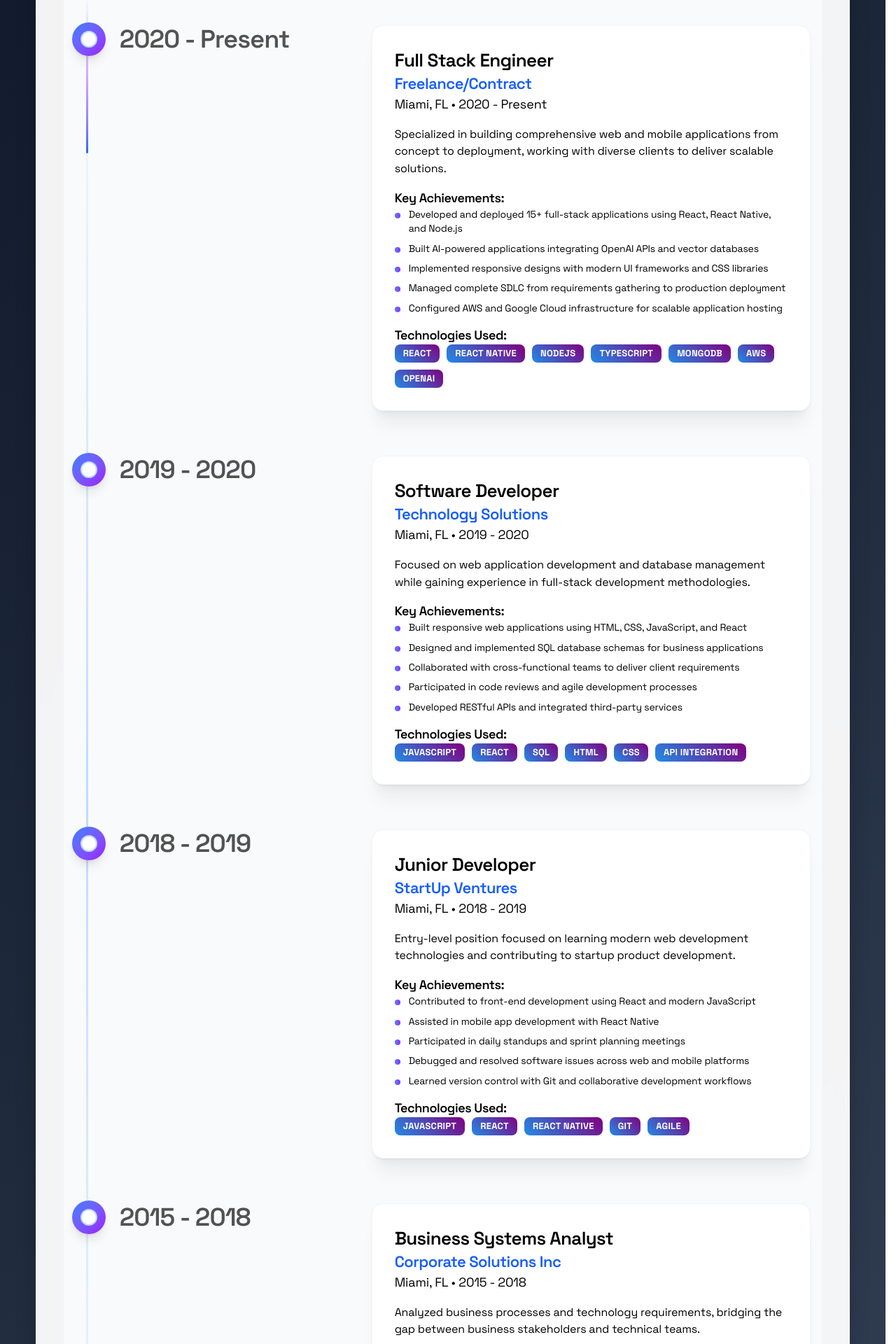
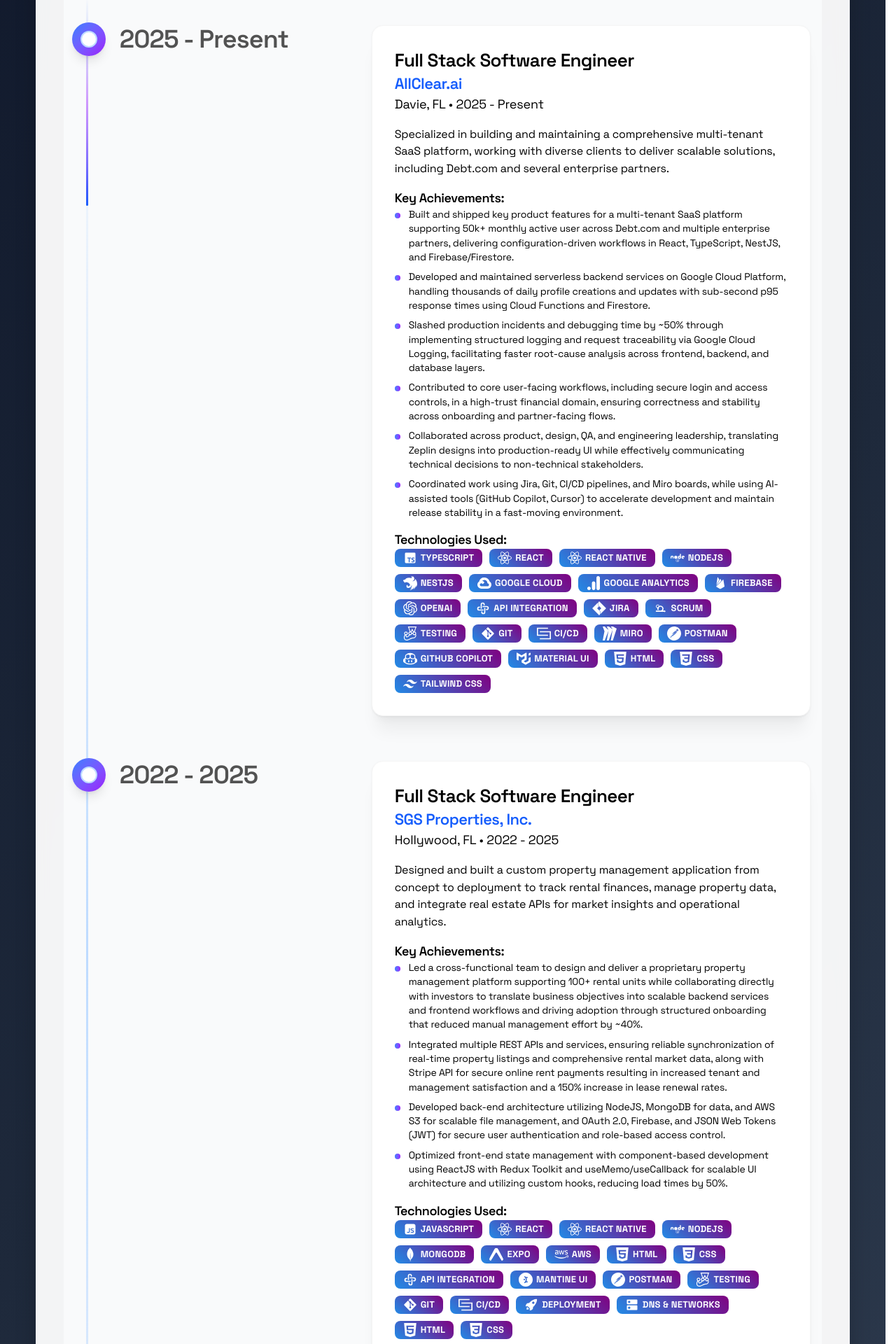
Before and after one commit to sujithvarughese/portfolio-2026-next, a Next.js app: page /experience in a window 1280 px wide. Shown: the part 500-2420 px from the top of the page at 70% size. Built offline with nearby package versions, Linux system fonts and the light colour scheme.

Commit message:
data update

```diff
--- a/src/components/ui/timeline.tsx
+++ b/src/components/ui/timeline.tsx
@@ -7,7 +7,7 @@
 } from "motion/react";
 import { useEffect, useRef, useState } from "react";
 import { Badge, Box, Card, Flex, Image, Text, Title, Button, Avatar, Tooltip } from "@mantine/core";
-import { logos } from '../IconPill'
+import { logos } from '@/lib/icons'
 import {LiaGithub, LiaRocketSolid} from "react-icons/lia";
 import {FaAppStore} from "react-icons/fa";
 
@@ -145,6 +145,7 @@
                               gradient={{ from: 'blue', to: 'purple' }}
                               size="lg"
                               radius="md"
+                              leftSection={logos[tech]}
                             >
                               {tech}
                             </Badge>
--- a/src/components/ui/work-experience-timeline.tsx
+++ /dev/null
@@ -1,145 +0,0 @@
-"use client";
-import {
-  useMotionValueEvent,
-  useScroll,
-  useTransform,
-  motion,
-} from "motion/react";
-import { useEffect, useRef, useState } from "react";
-import {Avatar, Button, Flex, Tooltip} from "@mantine/core";
-import { logos } from '../IconPill';
-import { MdWork, MdLocationOn } from "react-icons/md";
-
-interface WorkExperienceEntry {
-  date: string;
-  title: string;
-  company: string;
-  description: string;
-  keyPoints: string[];
-  tech?: string[];
-  location?: string;
-}
-
-export const WorkExperienceTimeline = ({ data }: { data: WorkExperienceEntry[] }) => {
-  const ref = useRef<HTMLDivElement>(null);
-  const containerRef = useRef<HTMLDivElement>(null);
-  const [height, setHeight] = useState(0);
-
-  useEffect(() => {
-    if (ref.current) {
-      const rect = ref.current.getBoundingClientRect();
-      setHeight(rect.height);
-    }
-  }, [ref]);
-
-  const { scrollYProgress } = useScroll({
-    target: containerRef,
-    offset: ["start 10%", "end 50%"],
-  });
-
-  const heightTransform = useTransform(scrollYProgress, [0, 1], [0, height]);
-  const opacityTransform = useTransform(scrollYProgress, [0, 0.1], [0, 1]);
-
-  return (
-    <div
-      className="w-md sm:w-full bg-white dark:bg-neutral-950 font-sans md:px-10"
-      ref={containerRef}
-    >
-      <div className="max-w-7xl mx-auto py-20 px-4 md:px-8 lg:px-10">
-        <h2 className="text-lg md:text-4xl mb-4 text-black dark:text-white max-w-4xl">
-          Professional Experience
-        </h2>
-        <p className="text-neutral-700 dark:text-neutral-300 text-sm md:text-base max-w-sm">
-          My journey through the software development industry, showcasing growth from fundamentals to full-stack engineering expertise.
-        </p>
-      </div>
-
-      <div ref={ref} className="relative max-w-7xl mx-auto pb-20">
-        {data.map((item, index) => (
-          <div
-            key={index}
-            className="flex justify-start pt-10 md:gap-10"
-          >
-            <div className="sticky flex flex-col md:flex-row z-40 items-center top-40 self-start max-w-xs lg:max-w-sm md:w-full">
-              <div className="h-10 absolute left-3 md:left-3 w-10 rounded-full bg-white dark:bg-black flex items-center justify-center">
-                <div className="h-4 w-4 rounded-full bg-blue-500 border border-blue-600 p-2 flex items-center justify-center">
-                  <MdWork className="h-2 w-2 text-white" />
-                </div>
-              </div>
-              <h3 className="hidden md:block text-xl md:pl-20 md:text-5xl font-bold text-neutral-500 dark:text-neutral-500">
-                {item.date}
-              </h3>
-            </div>
-
-            <div className="relative pl-20 pr-4 md:pl-4 w-full">
-              <div className="mb-4">
-                <h3 className="block text-2xl mb-2 text-left font-bold text-neutral-500 dark:text-neutral-500">
-                  {item.title}
-                </h3>
-                <div className="flex items-center gap-2 mb-2">
-                  <h4 className="text-lg font-semibold text-blue-600 dark:text-blue-400">
-                    {item.company}
-                  </h4>
-                  {item.location && (
-                    <div className="flex items-center gap-1 text-sm text-neutral-600 dark:text-neutral-400">
-                      <MdLocationOn className="h-4 w-4" />
-                      <span>{item.location}</span>
-                    </div>
-                  )}
-                </div>
-              </div>
-
-              {item.tech && (
-                <Flex gap={4} justify={{ base: "center", sm: "flex-start" }} mb={4}>
-                  {item.tech.map((tech, techIndex) => (
-                    <Tooltip label={tech} key={techIndex}>
-                      <Avatar size={40} variant="transparent">
-                        {logos[tech]}
-                      </Avatar>
-                    </Tooltip>
-                  ))}
-                </Flex>
-              )}
-
-              <p className="mb-4 text-sm font-normal text-neutral-800 dark:text-neutral-200">
-                {item.description}
-              </p>
-
-              <div className="mb-6">
-                <h5 className="text-sm font-semibold text-neutral-700 dark:text-neutral-300 mb-2">
-                  Key Achievements:
-                </h5>
-                <ul className="space-y-1">
-                  {item.keyPoints.map((point, pointIndex) => (
-                    <li
-                      key={pointIndex}
-                      className="text-xs text-neutral-600 dark:text-neutral-400 flex items-start gap-2"
-                    >
-                      <span className="text-blue-500 mt-1">•</span>
-                      <span>{point}</span>
-                    </li>
-                  ))}
-                </ul>
-              </div>
-            </div>
-          </div>
-        ))}
-
-        <div
-          style={{
-            height: height + "px",
-          }}
-          className="absolute md:left-8 left-8 top-0 overflow-hidden w-[2px] bg-[linear-gradient(to_bottom,var(--tw-gradient-stops))] from-transparent from-[0%] via-neutral-200 dark:via-neutral-700 to-transparent to-[99%] [mask-image:linear-gradient(to_bottom,transparent_0%,black_10%,black_90%,transparent_100%)]"
-        >
-          <motion.div
-            style={{
-              height: heightTransform,
-              opacity: opacityTransform,
-            }}
-            className="absolute inset-x-0 top-0 w-[2px] bg-gradient-to-t from-blue-500 via-purple-500 to-transparent from-[0%] via-[10%] rounded-full"
-          />
-        </div>
-      </div>
-    </div>
-  );
-};
--- a/src/components/ui/work-timeline.tsx
+++ b/src/components/ui/work-timeline.tsx
@@ -8,6 +8,7 @@
 import { useEffect, useRef, useState } from "react";
 import { Badge, Box, Card, Flex, Text, Title } from "@mantine/core";
 import { ExperienceEntry } from "@/data/experience";
+import { logos } from "@/lib/icons"
 
 export const WorkTimeline = ({ data }: { data: ExperienceEntry[] }) => {
   const ref = useRef<HTMLDivElement>(null);
@@ -127,6 +128,7 @@
                             gradient={{ from: 'blue', to: 'purple' }}
                             size="lg"
                             radius="md"
+                            leftSection={logos[skill]}
                           >
                             {skill}
                           </Badge>
--- a/src/data/experience.ts
+++ b/src/data/experience.ts
@@ -10,63 +10,48 @@
 
 export const experienceData: ExperienceEntry[] = [
   {
-    date: "2020 - Present",
-    position: "Full Stack Engineer",
-    company: "Freelance/Contract",
-    location: "Miami, FL",
-    description: "Specialized in building comprehensive web and mobile applications from concept to deployment, working with diverse clients to deliver scalable solutions.",
+    date: "2025 - Present",
+    position: "Full Stack Software Engineer",
+    company: "AllClear.ai",
+    location: "Davie, FL",
+    description: "Specialized in building and maintaining a comprehensive multi-tenant SaaS platform, working with diverse clients to deliver scalable solutions, including Debt.com and several enterprise partners.",
     achievements: [
-      "Developed and deployed 15+ full-stack applications using React, React Native, and Node.js",
-      "Built AI-powered applications integrating OpenAI APIs and vector databases",
-      "Implemented responsive designs with modern UI frameworks and CSS libraries",
-      "Managed complete SDLC from requirements gathering to production deployment",
-      "Configured AWS and Google Cloud infrastructure for scalable application hosting"
+      "Built and shipped key product features for a multi-tenant SaaS platform supporting 50k+ monthly active user across Debt.com and multiple enterprise partners, delivering configuration-driven workflows in React, TypeScript, NestJS, and Firebase/Firestore.",
+      "Developed and maintained serverless backend services on Google Cloud Platform, handling thousands of daily profile creations and updates with sub-second p95 response times using Cloud Functions and Firestore.",
+      "Slashed production incidents and debugging time by ~50% through implementing structured logging and request traceability via Google Cloud Logging, facilitating faster root-cause analysis across frontend, backend, and database layers.",
+      "Contributed to core user-facing workflows, including secure login and access controls, in a high-trust financial domain, ensuring correctness and stability across onboarding and partner-facing flows.",
+      "Collaborated across product, design, QA, and engineering leadership, translating Zeplin designs into production-ready UI while effectively communicating technical decisions to non-technical stakeholders.",
+      "Coordinated work using Jira, Git, CI/CD pipelines, and Miro boards, while using AI-assisted tools (GitHub Copilot, Cursor) to accelerate development and maintain release stability in a fast-moving environment."
     ],
-    skills: ["React", "React Native", "NodeJS", "TypeScript", "MongoDB", "AWS", "OpenAI"]
+    skills: ["TypeScript", "React", "React Native", "NodeJS", "NestJS", "Google Cloud", "Google Analytics", "Firebase", "OpenAI", "API Integration", "Jira", "Scrum", "Testing", "Git", "CI/CD", "Miro", "Postman", "GitHub Copilot", "Material UI", "HTML", "CSS", "Tailwind CSS"]
   },
   {
-    date: "2019 - 2020",
-    position: "Software Developer",
-    company: "Technology Solutions",
-    location: "Miami, FL",
-    description: "Focused on web application development and database management while gaining experience in full-stack development methodologies.",
+    date: "2022 - 2025",
+    position: "Full Stack Software Engineer",
+    company: "SGS Properties, Inc.",
+    location: "Hollywood, FL",
+    description: "Designed and built a custom property management application from concept to deployment to track rental finances, manage property data, and integrate real estate APIs for market insights and operational analytics.",
     achievements: [
-      "Built responsive web applications using HTML, CSS, JavaScript, and React",
-      "Designed and implemented SQL database schemas for business applications",
-      "Collaborated with cross-functional teams to deliver client requirements",
-      "Participated in code reviews and agile development processes",
-      "Developed RESTful APIs and integrated third-party services"
+      "Led a cross-functional team to design and deliver a proprietary property management platform supporting 100+ rental units while collaborating directly with investors to translate business objectives into scalable backend services and frontend workflows and driving adoption through structured onboarding that reduced manual management effort by ~40%.",
+      "Integrated multiple REST APIs and services, ensuring reliable synchronization of real-time property listings and comprehensive rental market data, along with Stripe API for secure online rent payments resulting in increased tenant and management satisfaction and a 150% increase in lease renewal rates.",
+      "Developed back-end architecture utilizing NodeJS, MongoDB for data, and AWS S3 for scalable file management, and OAuth 2.0, Firebase, and JSON Web Tokens (JWT) for secure user authentication and role-based access control.",
+      "Optimized front-end state management with component-based development using ReactJS with Redux Toolkit and useMemo/useCallback for scalable UI architecture and utilizing custom hooks, reducing load times by 50%.",
     ],
-    skills: ["JavaScript", "React", "SQL", "HTML", "CSS", "API Integration"]
+    skills: ["JavaScript", "React", "React Native", "NodeJS", "MongoDB", "Expo", "AWS", "HTML", "CSS", "API Integration", "Mantine UI", "Postman", "Testing", "Git", "CI/CD", "Deployment", "DNS & Networks", "HTML", "CSS"]
   },
   {
-    date: "2018 - 2019",
-    position: "Junior Developer",
-    company: "StartUp Ventures",
+    date: "2021 - 2022",
+    position: "Software Engineer Intern",
+    company: "Florida International University Dept. of Engineering & Computing",
     location: "Miami, FL",
-    description: "Entry-level position focused on learning modern web development technologies and contributing to startup product development.",
+    description: "Developed and maintained internal software tools at Florida International University, collaborating with technical staff to design, build, and test applications while applying core computer science principles in a production environment.",
     achievements: [
-      "Contributed to front-end development using React and modern JavaScript",
-      "Assisted in mobile app development with React Native",
+      "Directed a developmental team using Agile methodologies, leading sprint planning and managing testing phases to deliver high-quality application features on schedule.",
+      "Crafted responsive user interfaces grounded in UX/UI best practices, utilizing tools such as Axure RP, Adobe XD, and Figma to create seamless, engaging experiences for web and mobile platforms.",
+      "Designed comprehensive system architecture, including well-defined API structures and optimized database schemas, ensuring robust performance and long-term maintainability.",
       "Participated in daily standups and sprint planning meetings",
       "Debugged and resolved software issues across web and mobile platforms",
-      "Learned version control with Git and collaborative development workflows"
     ],
-    skills: ["JavaScript", "React", "React Native", "Git", "Agile"]
+    skills: ["Python", "JavaScript", "Jira", "SQL", "Git", "Data Structures", "DNS & Networks", "Testing", "HTML", "CSS"]
   },
-  {
-    date: "2015 - 2018",
-    position: "Business Systems Analyst",
-    company: "Corporate Solutions Inc",
-    location: "Miami, FL",
-    description: "Analyzed business processes and technology requirements, bridging the gap between business stakeholders and technical teams.",
-    achievements: [
-      "Analyzed business requirements and translated them into technical specifications",
-      "Managed data analysis and reporting using SQL and business intelligence tools",
-      "Coordinated between development teams and business stakeholders",
-      "Created documentation for business processes and system workflows",
-      "Supported system implementations and user training initiatives"
-    ],
-    skills: ["Business Analysis", "SQL", "Project Management", "Documentation"]
-  }
 ];
--- a/src/data/projects.ts
+++ b/src/data/projects.ts
@@ -20,7 +20,7 @@
 		link: 'https://authentime.vercel.app',
 		github: 'https://github.com/sujithvarughese/watch-app',
 		appStore: 'https://apps.apple.com/us/app/authentime/id6746581706',
-		tech: ["TypeScript", "NextJS", "OpenAI", "React", "Mantine UI", "HTML", "CSS"],
+		tech: ["TypeScript", "NextJS", "Expo", "OpenAI", "React", "Mantine UI", "API Integration", "CI/CD", "Testing", "HTML", "CSS"],
 		featured: true,
 		isMobile: false,
 		width: "50%",
@@ -46,7 +46,7 @@
 		link: '',
 		github: 'https://github.com/sujithvarughese/modulo',
 		appStore: 'https://apps.apple.com/us/app/modulo-ai/id6743953454',
-		tech: ["TypeScript", "NodeJS", "React", "MongoDB", "Mantine UI", "HTML", "CSS"],
+		tech: ["TypeScript", "NodeJS", "Expo", "React", "MongoDB", "Mantine UI", "API Integration", "CI/CD", "Testing", "HTML", "CSS"],
 		featured: true,
 		isMobile: false,
 		width: "50%"
--- a/src/lib/icons.tsx
+++ b/src/lib/icons.tsx
@@ -1,49 +1,57 @@
 import { RiJavascriptFill, RiNextjsFill } from "react-icons/ri";
 import { FaReact, FaNode, FaFacebookF, FaLinkedinIn } from "react-icons/fa6";
 import { TbApiApp, TbBinaryTree, TbFileTypeSql } from 'react-icons/tb'
-import { SiHtml5, SiMui, SiCss3, SiBootstrap, SiMongodb, SiOpenai, SiChakraui, SiStyledcomponents, SiExpo, SiFirebase, SiGraphql, SiJest, SiPostman, SiTailwindcss, SiJetbrains, SiGoogleanalytics, SiPython, SiMantine } from 'react-icons/si'
+import { SiHtml5, SiMui, SiCss3, SiBootstrap, SiMongodb, SiOpenai, SiMiro, SiGithubcopilot, SiChakraui, SiStyledcomponents, SiExpo, SiJirasoftware, SiGraphql, SiJest, SiPostman, SiTailwindcss, SiJetbrains, SiGoogleanalytics, SiGooglecloud, SiPython, SiMantine, SiNestjs } from 'react-icons/si'
 import { DiScrum } from 'react-icons/di'
 import { MdDns } from 'react-icons/md'
 import { FaAws, FaGitAlt, FaJava } from 'react-icons/fa'
 import { IoIosRocket } from 'react-icons/io'
 import { VscVscode } from 'react-icons/vsc'
-import { BiLogoTypescript } from "react-icons/bi";
+import { BiLogoTypescript, BiLogoFirebase } from "react-icons/bi"
+import { GrIntegration } from "react-icons/gr";
+
 
 export const logos: Record<string, React.ReactElement> = {
-  "JavaScript": <RiJavascriptFill size="32px" />,
-  "TypeScript": <BiLogoTypescript size="32px" />,
-  "NextJS": <RiNextjsFill size="28px" />,
-  "Python": <SiPython size="28px" />,
-  "Java": <FaJava size="28px" />,
-  "OpenAI": <SiOpenai size="28px" />,
-  "React": <FaReact size="28px" />,
-  "React Native": <FaReact size="28px" />,
-  "Expo": <SiExpo size="28px" />,
-  "NodeJS": <FaNode size="28px" />,
-  "MongoDB": <SiMongodb size="28px" />,
-  "SQL": <TbFileTypeSql size="28px" />,
-  "Firebase": <SiFirebase size="28px" />,
-  "AWS": <FaAws size="28px" />,
-  "Google Analytics": <SiGoogleanalytics size="28px" />,
-  "DNS & Networks": <MdDns size="28px" />,
-  "APIs": <TbApiApp size="28px" />,
-  "GraphQL": <SiGraphql size="28px" />,
-  "Data Structures": <TbBinaryTree size="28px" />,
-  "HTML": <SiHtml5 size="28px" />,
-  "CSS": <SiCss3 size="28px" />,
-  "Material UI": <SiMui size="28px" />,
-  "Mantine UI": <SiMantine size="28px" />,
-  "ChakraUI": <SiChakraui size="28px" />,
-  "Styled Components": <SiStyledcomponents size="28px" />,
-  "Bootstrap": <SiBootstrap size="28px" />,
-  "Tailwind CSS": <SiTailwindcss size="28px" />,
-  "Git": <FaGitAlt size="28px" />,
-  "Postman": <SiPostman size="28px" />,
-  "Scrum": <DiScrum size="28px" />,
-  "Testing": <SiJest size="28px" />,
-  "Deployment": <IoIosRocket size="28px" />,
-  "VSCode": <VscVscode size="28px" />,
-  "JetBrains": <SiJetbrains size="28px" />,
-  "Facebook": <FaFacebookF size="28px" />,
-  "LinkedIn": <FaLinkedinIn size="28px" />
+  "JavaScript": <RiJavascriptFill size="20px" />,
+  "TypeScript": <BiLogoTypescript size="20px" />,
+  "NextJS": <RiNextjsFill size="20px" />,
+  "NestJS": <SiNestjs size="20px" />,
+  "Python": <SiPython size="20px" />,
+  "Java": <FaJava size="20px" />,
+  "Jira": <SiJirasoftware size="20px" />,
+  "OpenAI": <SiOpenai size="20px" />,
+  "React": <FaReact size="20px" />,
+  "React Native": <FaReact size="20px" />,
+  "Expo": <SiExpo size="20px" />,
+  "GitHub Copilot": <SiGithubcopilot size="20px" />,
+  "NodeJS": <FaNode size="20px" />,
+  "MongoDB": <SiMongodb size="20px" />,
+  "SQL": <TbFileTypeSql size="20px" />,
+  "Firebase": <BiLogoFirebase size="20px" />,
+  "AWS": <FaAws size="20px" />,
+  "Google Analytics": <SiGoogleanalytics size="20px" />,
+  "Google Cloud": <SiGooglecloud size="20px" />,
+  "DNS & Networks": <MdDns size="20px" />,
+  "API Integration": <TbApiApp size="20px" />,
+  "GraphQL": <SiGraphql size="20px" />,
+  "Data Structures": <TbBinaryTree size="20px" />,
+  "HTML": <SiHtml5 size="20px" />,
+  "CSS": <SiCss3 size="20px" />,
+  "Material UI": <SiMui size="20px" />,
+  "Mantine UI": <SiMantine size="20px" />,
+  "Miro": <SiMiro size="20px" />,
+  "ChakraUI": <SiChakraui size="20px" />,
+  "Styled Components": <SiStyledcomponents size="20px" />,
+  "Bootstrap": <SiBootstrap size="20px" />,
+  "Tailwind CSS": <SiTailwindcss size="20px" />,
+  "Git": <FaGitAlt size="20px" />,
+  "Postman": <SiPostman size="20px" />,
+  "Scrum": <DiScrum size="20px" />,
+  "Testing": <SiJest size="20px" />,
+  "CI/CD": <GrIntegration size="20px" />,
+  "Deployment": <IoIosRocket size="20px" />,
+  "VSCode": <VscVscode size="20px" />,
+  "JetBrains": <SiJetbrains size="20px" />,
+  "Facebook": <FaFacebookF size="20px" />,
+  "LinkedIn": <FaLinkedinIn size="20px" />
 }
```
